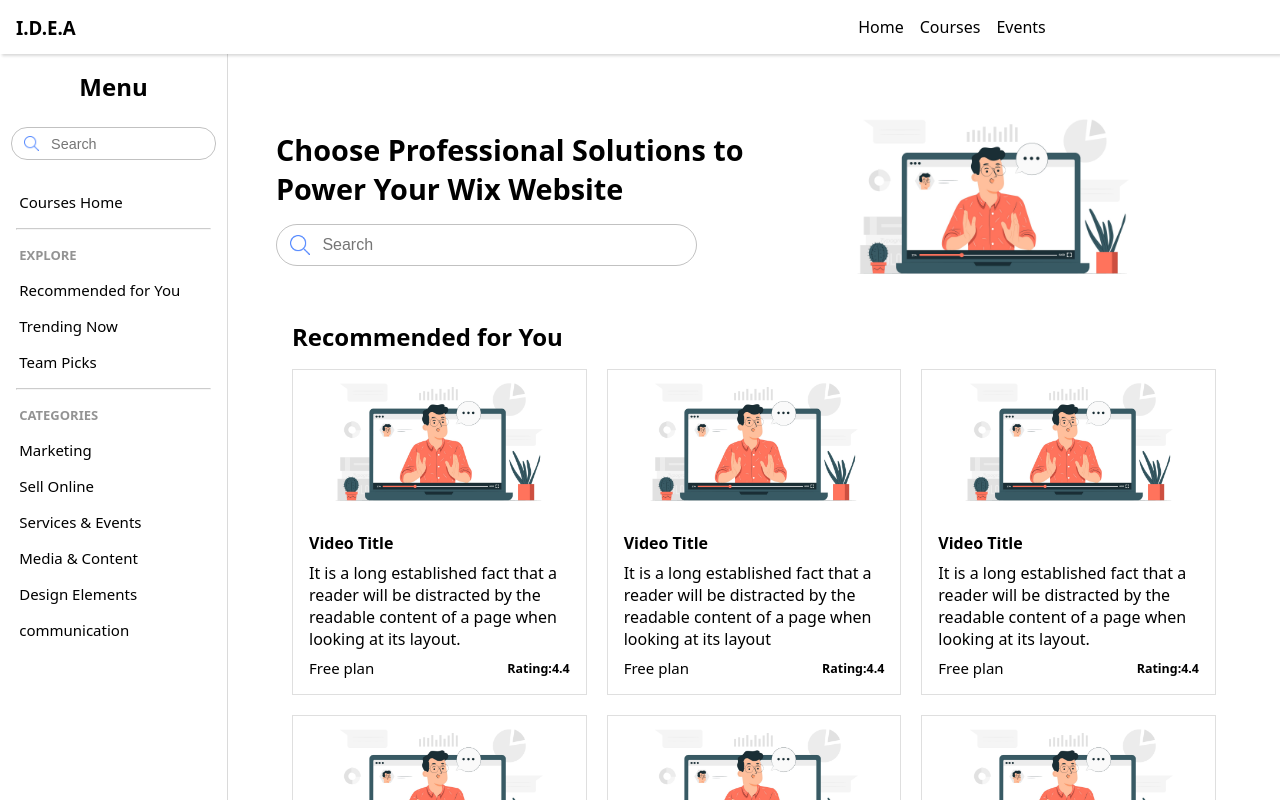
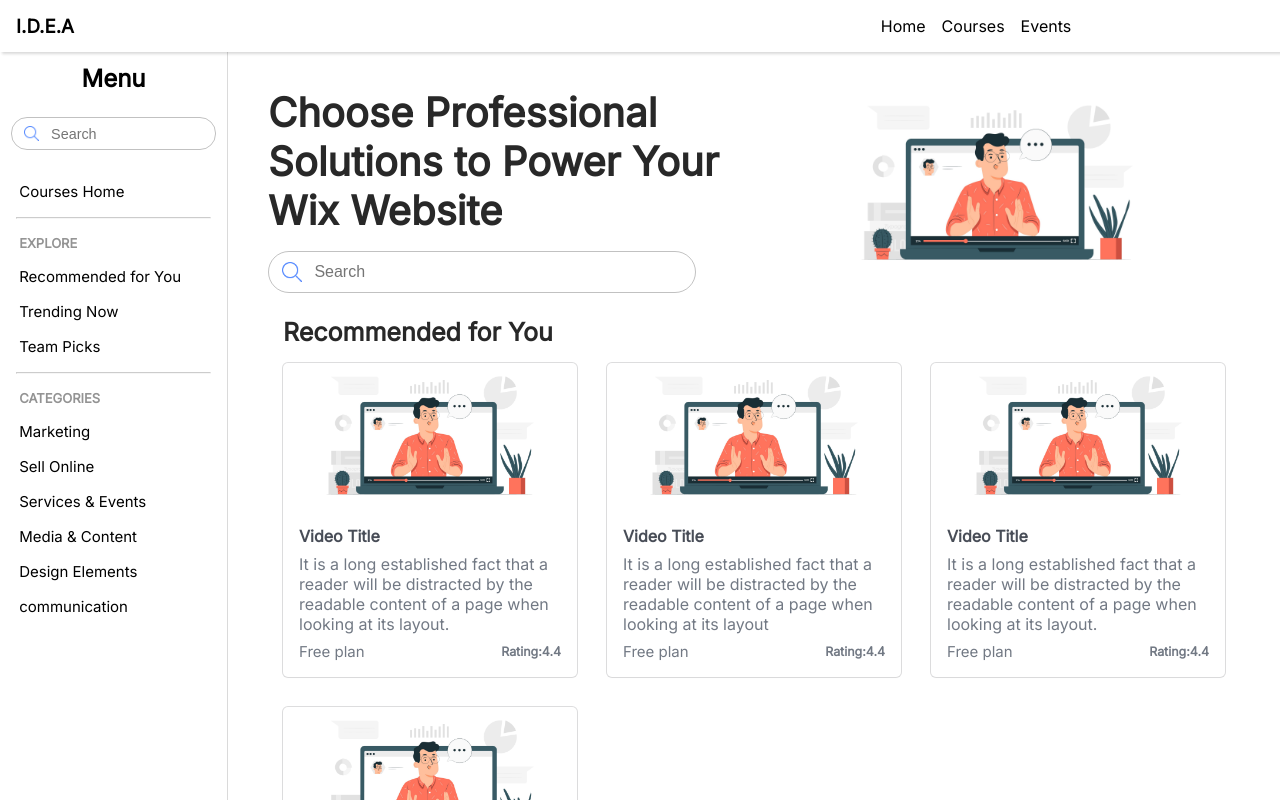
Before and after one commit to mishalp/idea-website, a React (Create React App) app: page /courses/explore in a window 1280 px wide. Shown: the top 800 px of the page. Built offline with nearby package versions, Linux system fonts and the light colour scheme.

Commit message:
category section finished

```diff
--- a/public/index.html
+++ b/public/index.html
@@ -10,6 +10,7 @@
       content="IDEA website"
     />
     <link rel="apple-touch-icon" href="%PUBLIC_URL%/logo192.png" />
+    <link rel="stylesheet" href="https://fonts.googleapis.com/css2?family=Material+Symbols+Outlined:opsz,wght,FILL,GRAD@48,400,0,0" />
 
     <!--
       Notice the use of %PUBLIC_URL% in the tags above.
--- a/src/App.css
+++ b/src/App.css
@@ -1,4 +1,4 @@
-@import url('https://fonts.googleapis.com/css2?family=Noticia+Text&display=swap');
+@import url('https://fonts.googleapis.com/css2?family=Inter&display=swap');
 
 *{
     margin: 0;
@@ -15,5 +15,5 @@
     height: 100vh;
     display: flex;
     flex-direction: column;
-    font-family: system-ui, -apple-system, BlinkMacSystemFont, 'Segoe UI', Roboto, Oxygen, Ubuntu, Cantarell, 'Open Sans', 'Helvetica Neue', sans-serif;
+    font-family: 'Inter', sans-serif;
 }
--- a/src/components/Navbar/navbar.css
+++ b/src/components/Navbar/navbar.css
@@ -5,6 +5,8 @@
     display: grid;
     grid-template-columns: 1fr 1fr;
     justify-content: space-between;
+    position: fixed;
+    width: 100%;
 }
 
 .navbar > h3{
--- a/src/pages/courses/CourseIndex.js
+++ b/src/pages/courses/CourseIndex.js
@@ -47,7 +47,22 @@
     rating: "4.4",
     thumbnail: courses,
   },
+  {
+    name: "Video Title",
+    description:
+      "It is a long established fact that a reader will be distracted by the readable content of a page when looking at its layout.",
+    rating: "4.4",
+    thumbnail: courses,
+  },
+  {
+    name: "Video Title",
+    description:
+      "It is a long established fact that a reader will be distracted by the readable content of a page when looking at its layout.",
+    rating: "4.4",
+    thumbnail: courses,
+  },
 ];
+
 
 function CoursesIndex() {
   return (
--- a/src/pages/courses/coursesHome/CoursesHome.js
+++ b/src/pages/courses/coursesHome/CoursesHome.js
@@ -1,11 +1,71 @@
-import React from "react";
+import React, { useState } from "react";
 import "./coursesHome.css";
 import courses from "../../../images/courses.jpg";
 import search from "../../../images/search.png";
 import { recomended } from "../CourseIndex";
+import { Link } from "react-router-dom";
 
+const CardBuilder = ({ arr, limit }) => (
+  <>
+    {arr.map((item, index) => {
+      if (limit != null && index >= limit) return;
+      return (
+        <div className="card">
+          <img src={item.thumbnail} alt="" />
+          <div className="body">
+            <h4>{item.name}</h4>
+            <p>{item.description}</p>
+            <div>
+              <p>Free plan</p>
+              <h5>Rating:{item.rating}</h5>
+            </div>
+          </div>
+        </div>
+      );
+    })}
+  </>
+);
+
+function Carousel({ children: slides }) {
+  const [curr, setCurr] = useState(0);
+
+  const width = (window.innerWidth - 228 - 80 - 17 - 30 - 20 - 20) / 2; //side menu width, padding 40x2, rounding, padding 15x2, padding 10x2, margin 10x2
+  const click = slides.length - parseInt(width / 194) + 1; // 170 is the image width
+  //calculating how many clicks to go throgh all the slides
+  console.log(width);
+
+  const prev = () => setCurr(curr === 0 ? click -1 : curr - 1);
+  const next = () => setCurr(curr === click - 1 ? 0 : curr + 1);
+  return (
+    <>
+      <div className="carousel">
+        <div
+          className="slides"
+          style={{ transform: `translateX(-${curr * 205}px)` }}
+        >
+          {slides}
+        </div>
+      </div>
+      <div className="btn">
+          <span onClick={prev} class="material-symbols-outlined">arrow_back_ios</span>
+
+          <span onClick={next} class="material-symbols-outlined">arrow_forward_ios</span>
+      </div>
+      <div className="indicator-div">
+          {(()=>{
+            const component = []
+            for(let i = 0; i < click; i++){
+            component.push(<div style={{backgroundColor: curr === i? "#0000de": ""}} className="indicator"> </div>)
+          }
+          return component
+          })()}
+      </div>
+    </>
+  );
+}
 
 function CoursesHome() {
+  const slides = [courses, courses, courses, courses, courses, courses];
   return (
     <div className="courses-home">
       <div className="upper-section">
@@ -14,7 +74,7 @@
           <div className="search-bar">
             <img src={search} alt="" />
             <div className="input-div">
-            <input type="text" placeholder="Search" />
+              <input type="text" placeholder="Search" />
             </div>
           </div>
         </div>
@@ -24,20 +84,35 @@
       </div>
       <div className="main-div">
         <h2>Recommended for You</h2>
-        <div className="recommended-div">
-          {recomended.map((item, index)=>(
-            <div className="card">
-              <img src={item.thumbnail} alt="" />
-              <div className="body">
-                <h4>{item.name}</h4>
-                <p>{item.description}</p>
-                <div>
-                  <p>Free plan</p>
-                  <h5>Rating:{item.rating}</h5>
-                </div>
+        <div className="card-container-div">
+          <CardBuilder arr={recomended} limit={4} />
+        </div>
+        <Link className="view-more" to="/courses/recommended">
+          View More
+        </Link>
+        <h2>Trending Now</h2>
+        <div className="card-container-div">
+          <CardBuilder arr={recomended} limit={4} />
+        </div>
+        <Link className="view-more" to="/courses/trending">
+          View More
+        </Link>
+        <h2>Team Picks</h2>
+        <div className="card-container-div">
+          <CardBuilder arr={recomended} limit={8} />
+        </div>
+        <Link className="view-more" to="/courses/team">
+          View More
+        </Link>
+        <h2>Explore by Category</h2>
+        <div className="categories-div">
+          <Carousel>
+            {slides.map((src) => (
+              <div className="slide">
+                <h3>Category</h3>
               </div>
-            </div>
-          ))}
+            ))}
+          </Carousel>
         </div>
       </div>
     </div>
--- a/src/pages/courses/coursesHome/coursesHome.css
+++ b/src/pages/courses/coursesHome/coursesHome.css
@@ -1,8 +1,9 @@
 .courses-home{
-    padding: 3rem;
+    padding: 40px;
     display: flex;
     flex-direction: column;
     gap: .6rem;
+    overflow-y: scroll;
 }
 
 .courses-home > .upper-section{
@@ -15,7 +16,11 @@
     display: flex;
     flex-direction: column;
     justify-content: center;
-    font-size: 1.2rem;
+}
+
+.courses-home > .upper-section > .left > h2{
+    font-size: 40px;
+    color: #282828;
 }
 
 .courses-home > .upper-section > .right{
@@ -79,32 +84,53 @@
 }
 
 .courses-home > .main-div{
-    display: grid;
+    display: flex;
     flex-direction: column;
-    grid-template-columns: 1fr;
-    padding: 1rem;
+    padding: 15px;
     gap: 1rem;
 }
 
-.courses-home > .main-div > .recommended-div{
+.courses-home > .main-div > h2{
+    font-size: 25px;
+    color: #282828;
+}
+
+.courses-home > .main-div > .card-container-div{
     display: grid;
     max-width: inherit;
     grid-template-columns: repeat(auto-fit, minmax(250px, 1fr));
-    gap: 20px;
+    gap: 30px;
 }
 
-.courses-home > .main-div > .recommended-div > .card{
-    border: 1px solid rgba(0, 0, 0, 0.127);
+.courses-home > .main-div > .card-container-div > .card{
+    box-shadow: rgba(0, 0, 0, 0.02) 0px 1px 3px 0px, rgba(27, 31, 35, 0.15) 0px 0px 0px 1px;
+    border-radius: 5px;
     display: flex;
     flex-direction: column;
+    cursor: pointer;
+    transition: .2s;
+    color: #727984;
 }
 
-.courses-home > .main-div > .recommended-div > .card > img{
+.courses-home > .main-div > .card-container-div > .card > .body > h4{
+    color: #484D57;
+}
+
+.courses-home > .main-div > .card-container-div > .card > .body > p{
+    color: #727984;
+}
+
+.courses-home > .main-div > .card-container-div > .card:hover{
+ transform: translateY(-8px);
+ box-shadow: rgba(0, 0, 0, 0.1) 0px 4px 12px;
+}
+
+.courses-home > .main-div > .card-container-div > .card > img{
     max-width: 220px;
     align-self: center;
 }
 
-.courses-home > .main-div > .recommended-div > .card > .body{
+.courses-home > .main-div > .card-container-div > .card > .body{
     display: flex;
     flex-direction: column;
     padding: 1rem;
@@ -112,9 +138,84 @@
     height: 100%;
 }
 
-.courses-home > .main-div > .recommended-div > .card > .body > div{
+.courses-home > .main-div > .card-container-div > .card > .body > div{
     display: flex;
     justify-content: space-between;
     align-items: center;
     font-size: 15px;
 }
+
+.courses-home > .main-div > .view-more{
+    align-self: end;
+    color: blue;
+}
+
+.courses-home > .main-div > .categories-div{
+    display: flex;
+    justify-content: center;
+    position: relative;
+    margin: 10px;
+    padding: 5rem 10px;
+    background-color: #f0f4f7;
+}
+
+.courses-home > .main-div > .categories-div > .carousel > .slides{
+    display: flex;
+    gap: .6rem;
+    transition: .5s ease-out;
+}
+
+.courses-home > .main-div > .categories-div > .carousel > .slides > .slide{
+    width: 200px;
+    background-color: white;
+    padding: 3.5rem;
+    border-radius: 5px;
+}
+
+.courses-home > .main-div > .categories-div > .carousel > .slides > img{
+    width: 170px;
+    border-radius: 5px;
+    cursor: pointer;
+    transition: .3s;
+}
+
+.courses-home > .main-div > .categories-div > .carousel > .slides > img:hover{
+    transform: translateY(-10px);
+}
+
+.courses-home > .main-div > .categories-div > .carousel{
+    width: 50%;
+    overflow-x: clip;
+}
+
+.courses-home > .main-div > .categories-div > .btn{
+    position: absolute;
+    inset: 0;
+    display: flex;
+    align-items: center;
+    justify-content: space-around;
+    gap: 100px;
+}
+
+.courses-home > .main-div > .categories-div > .btn > span{
+    padding: .5rem;
+    border-radius: 50%;
+    cursor: pointer;
+}
+
+.courses-home > .main-div > .categories-div > .indicator-div{
+    position: absolute;
+    display: flex;
+    align-items: center;
+    justify-content: center;
+    gap: 7px;
+    bottom: 30px;
+    padding: 1rem;
+}
+
+.courses-home > .main-div > .categories-div > .indicator-div > .indicator{
+    width: 20px;
+    height: 5px;
+    background-color: rgb(255, 255, 255);
+    transition: .3s ease-in-out;
+}
--- a/src/pages/courses/coursesIndex.css
+++ b/src/pages/courses/coursesIndex.css
@@ -1,4 +1,6 @@
 .courses-index{
     display: grid;
     grid-template-columns: 228px auto;
+    padding-top: 3rem;
+    overflow-y: hidden;
 }
--- a/src/pages/courses/sideMenu/sideMenu.css
+++ b/src/pages/courses/sideMenu/sideMenu.css
@@ -62,7 +62,6 @@
 .side-menu > .menu-options > a{
    padding: .5rem 1.2rem;
    cursor: pointer;
-   font-family: system-ui, -apple-system, BlinkMacSystemFont, 'Segoe UI', Roboto, Oxygen, Ubuntu, Cantarell, 'Open Sans', 'Helvetica Neue', sans-serif;
 }
 .side-menu > .menu-options > a:hover{
     background-color: rgb(200, 230, 242);
@@ -78,5 +77,4 @@
     color: rgba(0, 0, 0, 0.423);
     margin: .5rem 1.2rem;
     font-size: 13px;
-    font-family: system-ui, -apple-system, BlinkMacSystemFont, 'Segoe UI', Roboto, Oxygen, Ubuntu, Cantarell, 'Open Sans', 'Helvetica Neue', sans-serif
 }
```
